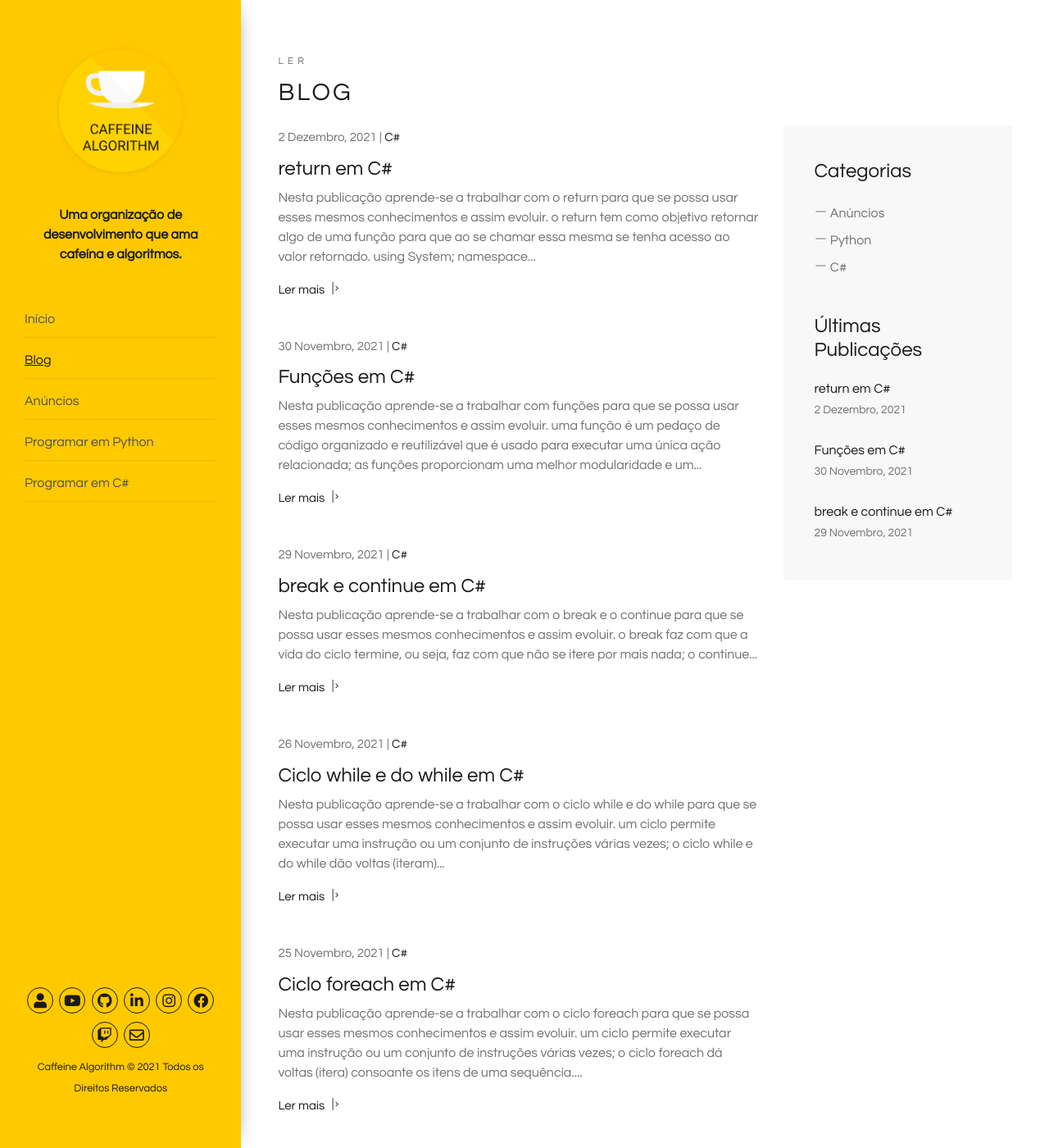
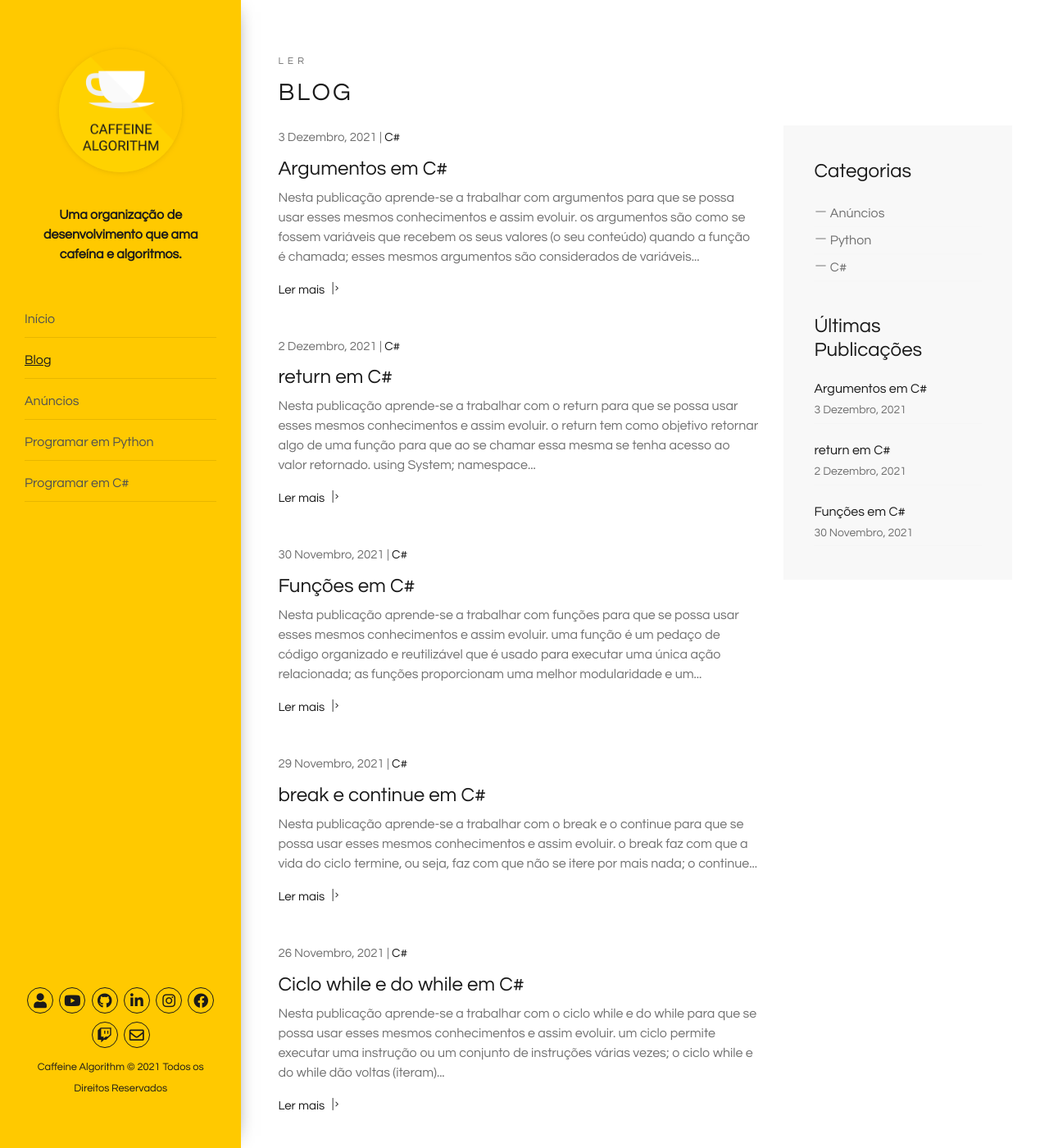
Before and after one commit to caffeinealgorithm/caffeinealgorithm.github.io, a Jekyll site: the page built from blog/index.html, in a window 1280 px wide and 1400 px high. Shown: the whole window at 82% size. Built offline with Jekyll 4.4.1, drawn with Linux system fonts in a browser that asks for light colours; the list of posts is cut into pages by our own code; some of the changed text lies outside the part shown.

Commit message:
Add 22º episode of the C# programming series

````diff
--- /dev/null
+++ b/_posts/2021-12-03-argumentos-em-csharp.md
@@ -0,0 +1,47 @@
+---
+layout: post
+excerpt: Blog
+title: 'Argumentos em C#'
+description: 'Descobre como se trabalha com argumentos na linguagem de programação C#. Obtém respostas às tuas dúvidas com a teoria e os exemplos apresentados.'
+keywords: 'c#, csharp, argumentos, argumento, publicação'
+date: 2021-12-03
+categories: [C#]
+---
+
+Nesta publicação aprende-se a trabalhar com argumentos para que se possa usar esses mesmos conhecimentos e assim evoluir.
+
+- os argumentos são como se fossem variáveis que recebem os seus valores (o seu conteúdo) quando a função é chamada;
+- esses mesmos argumentos são considerados de variáveis locais porque só existem dentro da função;
+- as variáveis locais são descartadas quando se retorna ao ponto de chamada.
+
+```csharp
+using System;
+
+namespace Base {
+  class Argumentos {
+    public void Run() {
+      DadosPessoais("Nelson Silva", 25, "Portuguesa");
+      DadosPessoais("Larissa Fernandes", 37, "Brasileira");
+    }
+
+    public void DadosPessoais(string nome, int idade, string nacionalidade) {
+      Console.WriteLine($"Nome: {nome}");
+      Console.WriteLine($"Idade: {idade}");
+      Console.WriteLine($"Nacionalidade: {nacionalidade}");
+    }
+  }
+}
+
+/*
+  Nome: Nelson Silva
+  Idade: 25
+  Nacionalidade: Portuguesa
+  Nome: Larissa Fernandes
+  Idade: 37
+  Nacionalidade: Brasileira
+*/
+```
+
+Não te esqueças de [assistir ao vídeo](https://youtu.be/mrbE0tQqbtQ){:target="\_blank"} e podes sempre ler esta publicação [em inglês](https://nelsonsilvadev.com/blog/20211203/arguments-in-csharp/){:target="\_blank"}.
+
+### _Happy coding!_
--- a/index.html
+++ b/index.html
@@ -73,7 +73,7 @@ keywords: organização, desenvolvimento, cafeína, algoritmos, publicações, v
       </div>
 
       <div class="row">
-        {% for video in site.csharp %} {% if video.id == "/csharp/21" %}
+        {% for video in site.csharp %} {% if video.id == "/csharp/22" %}
         <div
           class="col-xs-12 col-sm-3 col-sm-6 col-lg-6 col-xl-3 animate-box"
           data-animate-effect="fadeInLeft"
````
Also changed, not shown: _csharp/22.md (added, +5 -0 lines), assets/img/playlists/csharp/22.png (added).
